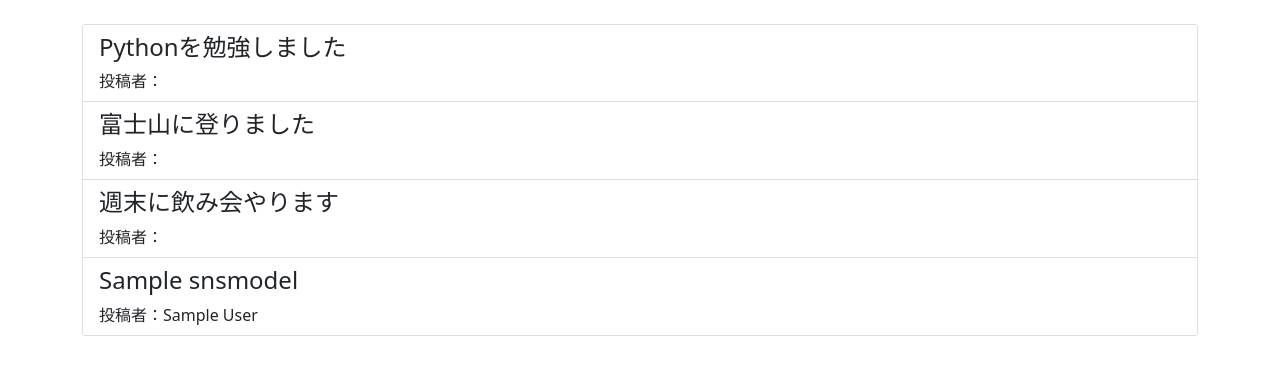
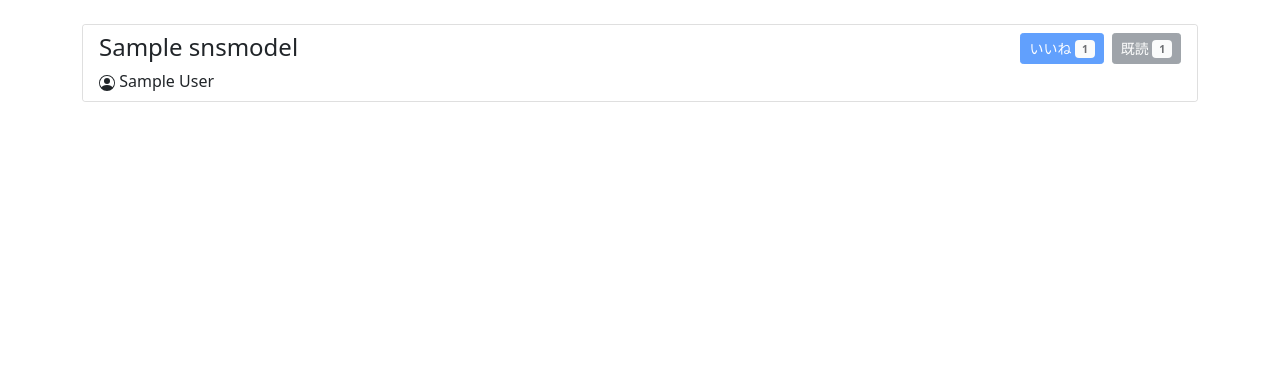
Before and after one commit to kdntiaoao/django-sns, a Django app: page /list/ in a window 1280 px wide. Shown: the part 67-442 px from the top of the page. Run offline with Django 4.2, Linux system fonts and the light colour scheme; a user stored in the database is signed in; tables that the repository leaves empty hold one stand-in row (values such as "Sample post").

Commit message:
add good badge and read badge in list page

```diff
--- a/templates/list.html
+++ b/templates/list.html
@@ -15,23 +15,30 @@
     <div class="container">
         <div class="card">
             <ul class="list-group list-group-flush">
-                <li class="list-group-item">
-                    <p class="h4">Pythonを勉強しました</p>
-                    <p class="m-0">投稿者：</p>
-                </li>
-                <li class="list-group-item">
-                    <p class="h4">富士山に登りました</p>
-                    <p class="m-0">投稿者：</p>
-                </li>
-                <li class="list-group-item">
-                    <p class="h4">週末に飲み会やります</p>
-                    <p class="m-0">投稿者：</p>
-                </li>
                 {% for object in object_list %}
                 <li class="list-group-item">
                     <a href="{% url 'detail' object.pk %}" class="text-reset text-decoration-none">
-                        <p class="h4">{{ object.title }}</p>
-                        <p class="m-0">投稿者：{{ object.author }}</p>
+                        <div class="d-flex align-items-start gap-2">
+                            <div class="flex-fill">
+                                <p class="h4">{{ object.title }}</p>
+                                <p class="m-0">
+                                    <svg xmlns="http://www.w3.org/2000/svg" width="16" height="16" fill="currentColor" class="bi bi-person-circle" viewBox="0 0 16 16">
+                                        <title>投稿者</title>
+                                        <path d="M11 6a3 3 0 1 1-6 0 3 3 0 0 1 6 0z"/>
+                                        <path fill-rule="evenodd" d="M0 8a8 8 0 1 1 16 0A8 8 0 0 1 0 8zm8-7a7 7 0 0 0-5.468 11.37C3.242 11.226 4.805 10 8 10s4.757 1.225 5.468 2.37A7 7 0 0 0 8 1z"/>
+                                    </svg>
+                                    {{ object.author }}
+                                </p>
+                            </div>
+                            <div class="d-flex gap-2">
+                                <div class="btn btn-primary btn-sm disabled">
+                                    いいね <span class="badge bg-light text-dark">{{ object.good }}</span>
+                                </div>
+                                <div class="btn btn-secondary btn-sm disabled">
+                                    既読 <span class="badge bg-light text-dark">{{ object.read }}</span>
+                                </div>
+                            </div>
+                        </div>
                     </a>
                 </li>
                 {% endfor %}
```
Also changed, not shown: templates/detail.html (+18 -4 lines).
